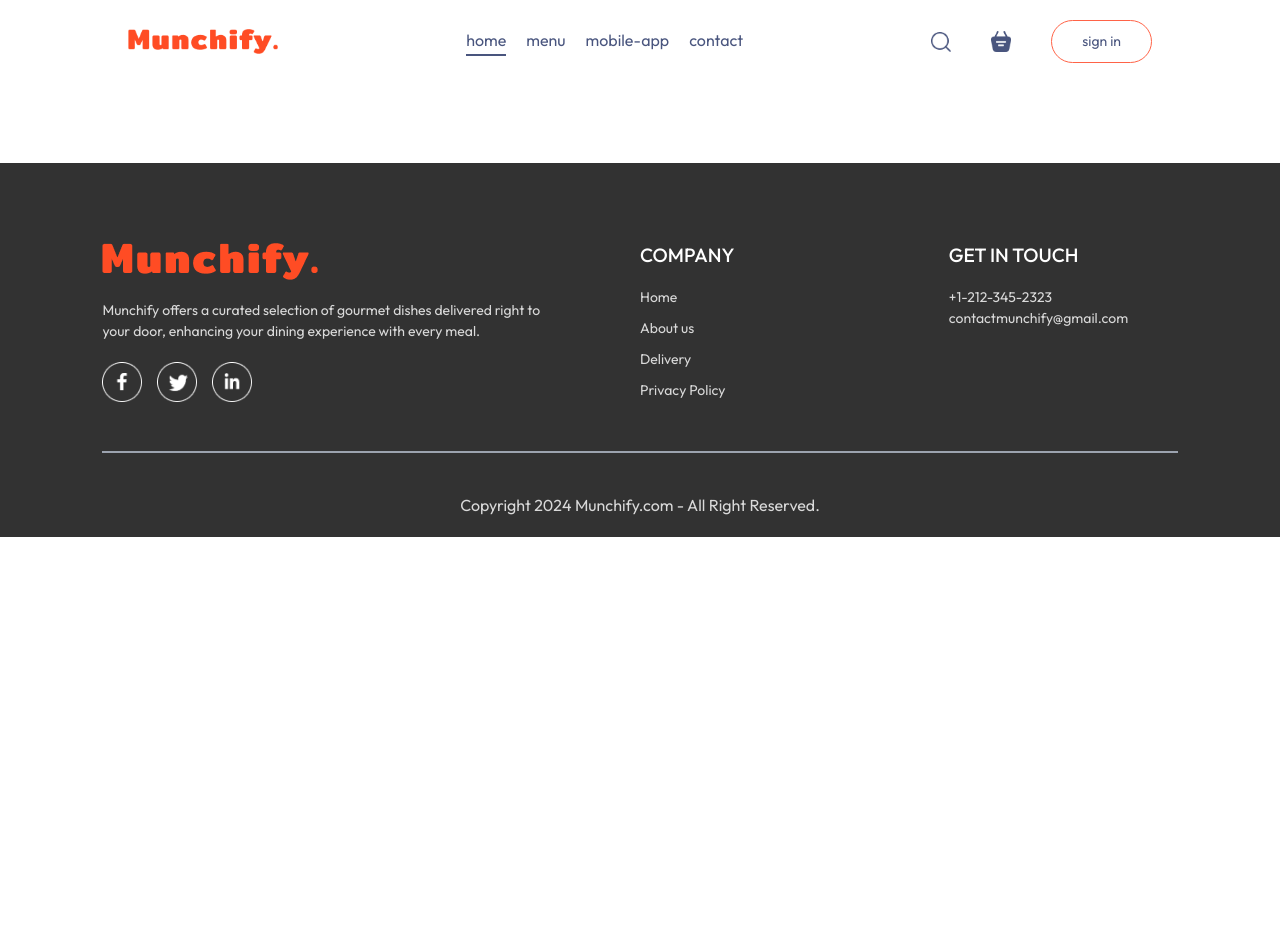
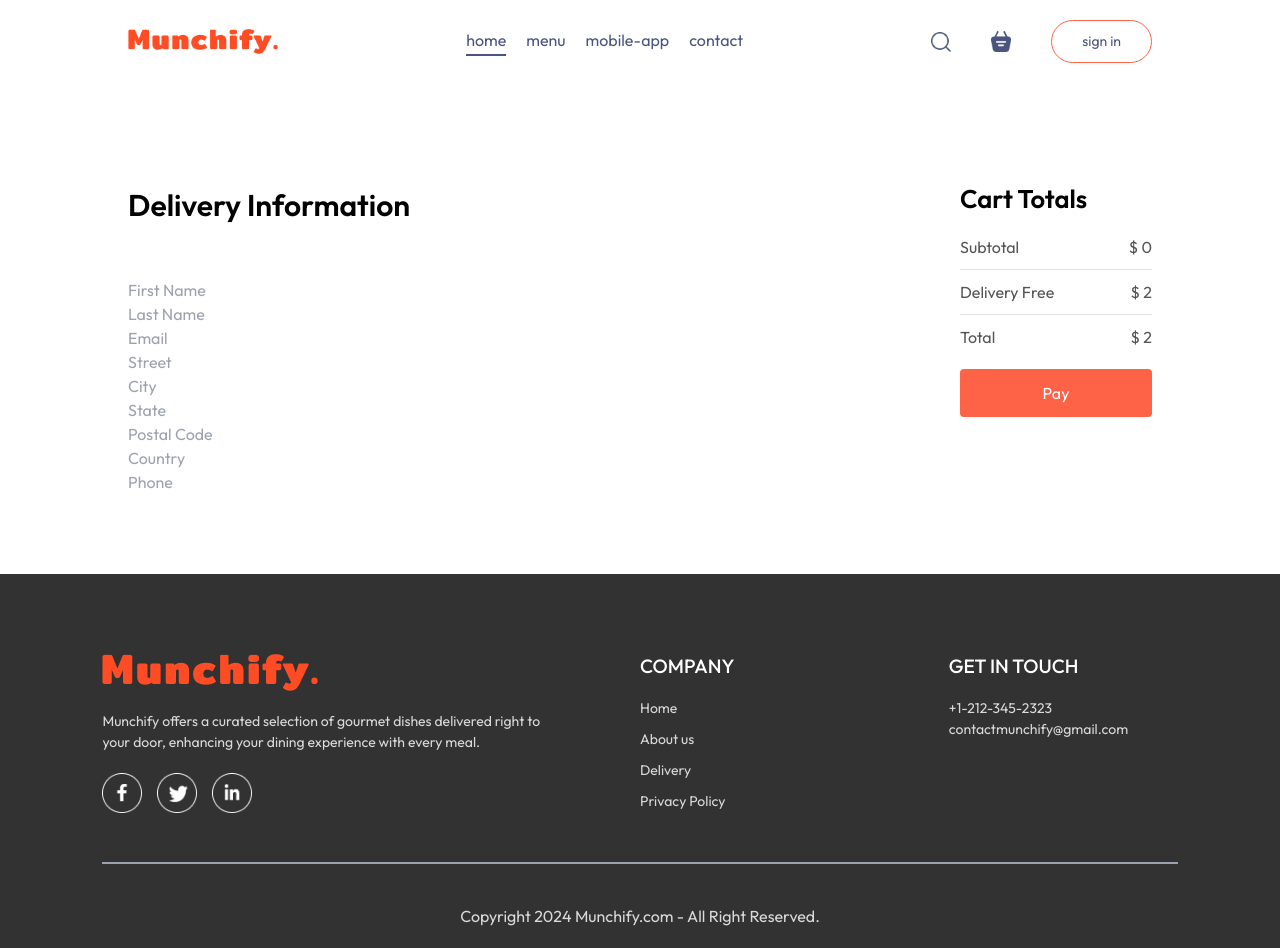
Before and after one commit to Kishore121523/Munchify, a React (Vite) app in the folder frontend/: page /order in a window 1280 px wide. Before the commit the page ends 800 px from the top, so only its background shows below. Built offline with nearby package versions, Linux system fonts and the light colour scheme.

Commit message:
Implement order summary

```diff
--- a/frontend/src/pages/Cart/Cart.tsx
+++ b/frontend/src/pages/Cart/Cart.tsx
@@ -1,15 +1,18 @@
 import { useContext } from "react"
 import { StoreContext } from "../../context/StoreContext"
+import { useNavigate } from "react-router-dom";
 
 const Cart = () => {
 
   const context = useContext(StoreContext)
+  const navigate = useNavigate()
 
   if(!context){
     return <div>Error: food_list is not available.</div>;
   }
 
   const {cartItems, food_list, removeFromCart, getTotalCartAmount} = context
+
 
   return (
     <div className="mt-[100px]">
@@ -64,8 +67,9 @@ const Cart = () => {
             </div>
           </div>
           <button
+            onClick={()=> navigate('/order')}
             className="border-none text-white bg-tomato w-[15vw] py-[12px] px-0 rounded-[4px] cursor-pointer">
-              Proceed to Checkout
+              Checkout
           </button>
         </div>
         <div className="flex-1">
--- a/frontend/src/pages/PlaceOrder/PlaceOrder.tsx
+++ b/frontend/src/pages/PlaceOrder/PlaceOrder.tsx
@@ -1,9 +1,62 @@
+import { useContext } from "react";
+import { StoreContext } from "../../context/StoreContext"
 
 const PlaceOrder = () => {
+  const context = useContext(StoreContext)
+
+  if(!context){
+    return <div>Error: food_list is not available.</div>;
+  }
+
+  const {getTotalCartAmount} = context
+
   return (
-    <div>
+    <form className="flex items-start justify-between gap-[50px] mt-[100px]">
+      <div className="w-[100%] max-w-[30%]">
+        <p className="text-[30px] font-[600] mb-[50px]">Delivery Information</p>
+        <div className="">
+          <input type="text" placeholder="First Name" />
+          <input type="text" placeholder="Last Name" />
+        </div>
+        <input type="email" placeholder="Email" />
+        <input type="text" placeholder="Street" />
+        <div className="">
+          <input type="text" placeholder="City" />
+          <input type="text" placeholder="State" />
+        </div>
+        <div className="">
+          <input type="text" placeholder="Postal Code" />
+          <input type="text" placeholder="Country" />
+        </div>
+        <input type="text" placeholder="Phone" />
+      </div>
 
-    </div>
+      <div className="">
+        <div className="flex flex-1 flex-col gap-[20px]">
+          <h2 className="text-[2vw] font-semibold leading-tight">Cart Totals</h2>
+          <div>
+            <div className="flex justify-between text-[#555555]">
+              <p>Subtotal</p>
+              <p>$ {getTotalCartAmount()}</p>
+            </div>
+            <hr className="w-[100%] h-[1px] my-[10px] mx-0 bg-[#e2e2e2] border-none" />
+            <div className="flex justify-between text-[#555555]">
+              <p>Delivery Free</p>
+              <p>$ {2}</p>
+            </div>
+            <hr className="w-[100%] h-[1px] my-[10px] mx-0 bg-[#e2e2e2] border-none"/>
+            <div className="flex justify-between text-[#555555]">
+              <p>Total</p>
+              <p>$ {getTotalCartAmount()+2}</p>
+            </div>
+          </div>
+          <button
+            className="border-none text-white bg-tomato w-[15vw] py-[12px] px-0 rounded-[4px] cursor-pointer">
+              Pay
+          </button>
+        </div>
+      </div>
+    </form>
   )
 }
 
```
